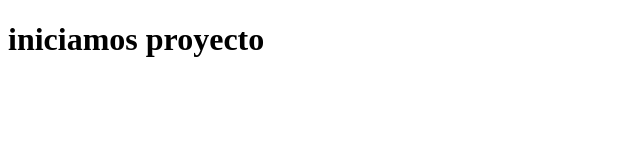
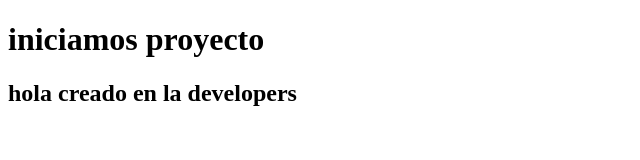
Before and after one commit to Gonzalof90/proyectomultiproductos, a plain HTML site: page index.html in a window 1280 px wide. Shown: the whole page, without its empty margins (0-640 px from the left). Drawn offline with Linux system fonts and the light colour scheme.

Commit message:
agrego h2

```diff
--- a/index.html
+++ b/index.html
@@ -9,6 +9,8 @@
 </head>
 <body>
     <h1>iniciamos proyecto</h1>
+    <h2>hola creado en la developers
+    </h2>
 
 
     <script src="/js/script.js"></script>
```
